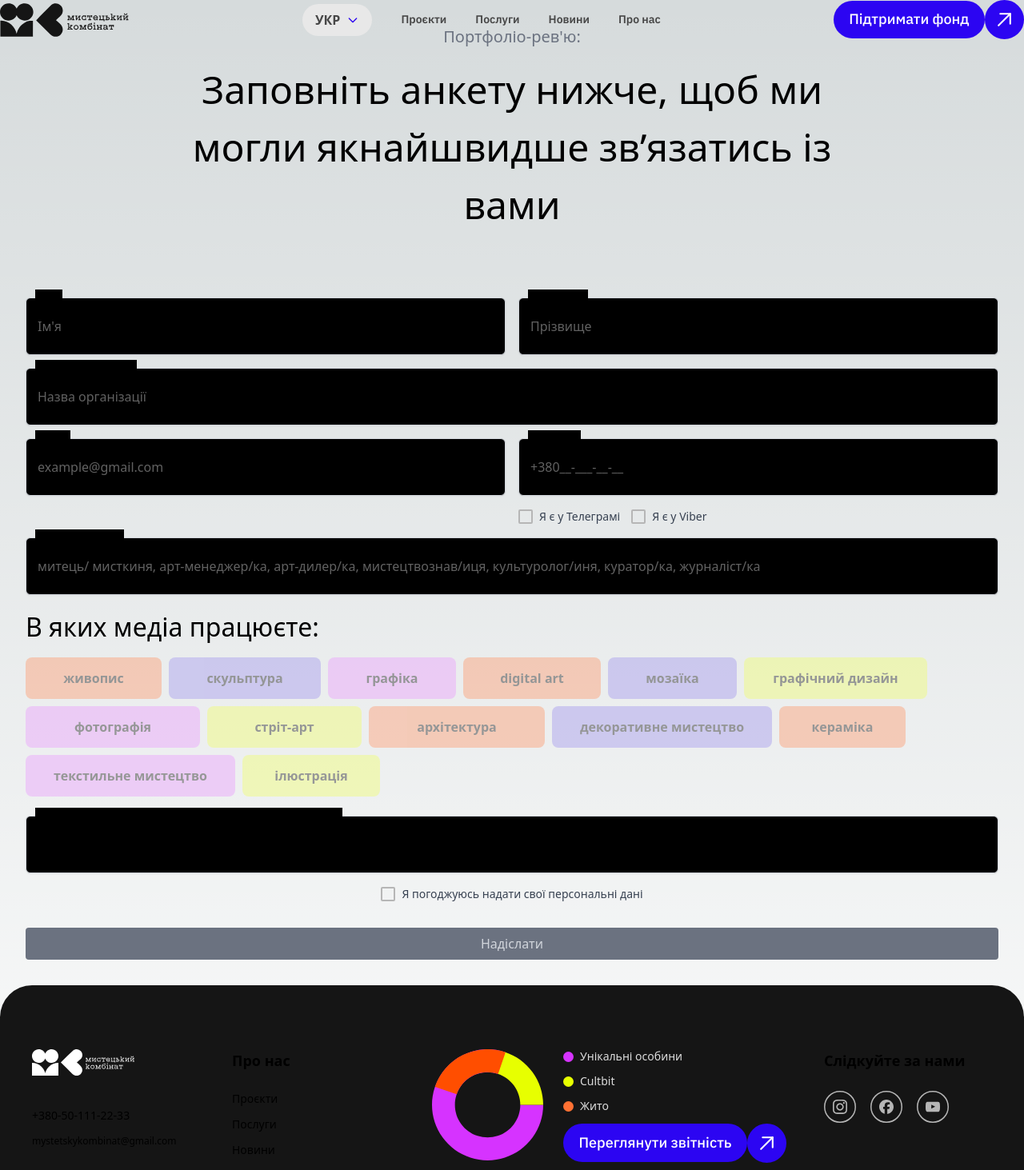
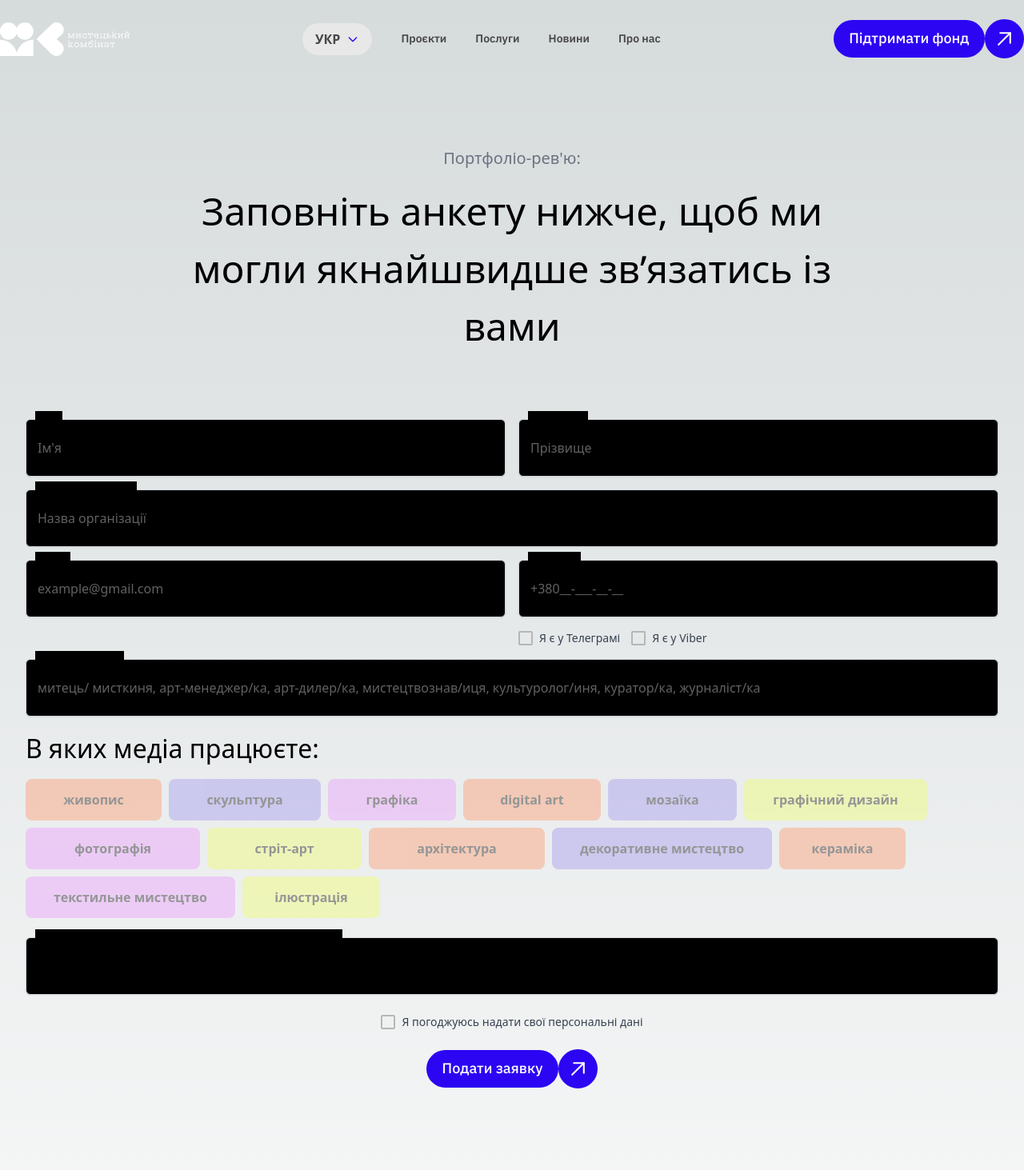
Before and after one commit to kamilka13me/myst_comb, a Next.js app in the folder frontend/: page /portfolio in a window 1280 px wide. Shown: the top 1463 px of the page at 80% size. Built offline with nearby package versions, Linux system fonts and the light colour scheme.

Commit message:
feat: fix header

```diff
--- a/frontend/app/portfolio/components/PortfolioForm.tsx
+++ b/frontend/app/portfolio/components/PortfolioForm.tsx
@@ -5,6 +5,7 @@ import FallingBricks from "./FillingBringsForm";
 import CheckboxForm from "./CheckboxForm";
 import { yupResolver } from "@hookform/resolvers/yup";
 import { schema } from "../helpers/validation";
+import { ButtonLink } from "@/shared/ui/ButtonLink";
 
 export interface FormInputs {
   firstName: string;
@@ -55,12 +56,12 @@ export default function PortfolioForm() {
     setValue("selectedBrick", []);
     setClearBricks(true);
     setTimeout(() => setClearBricks(false), 100);
-    setCheckedSubmit(false)
+    setCheckedSubmit(false);
   };
 
   return (
     <>
-      <p className="text-center text-xl font-medium text-gray-500 mb-4">
+      <p className="text-center text-xl font-medium text-gray-500 mb-4 mt-[152px]">
         Портфоліо-рев&apos;ю:
       </p>
       <div className="w-full flex justify-center mb-20">
@@ -68,7 +69,7 @@ export default function PortfolioForm() {
           Заповніть анкету нижче, щоб ми могли якнайшвидше звʼязатись із вами
         </h1>
       </div>
-      <form onSubmit={handleSubmit(onSubmit)} className="">
+      <form onSubmit={handleSubmit(onSubmit)} className=" mb-[180px]">
         <span className="flex gap-4">
           <InputForm
             label="Ім'я"
@@ -162,9 +163,9 @@ export default function PortfolioForm() {
           checked={getValues("agreeToProcess") || false}
           error={errors.agreeToProcess}
           onChange={handleCheckboxChange}
-          classMain="flex justify-center"
+          classMain="flex justify-center mt-6 mb-6"
         />
-        <button
+        {/* <button
           type="submit"
           disabled={!checkedSubmit}
           className={`mt-4 w-full py-2 px-4 rounded ${
@@ -174,7 +175,9 @@ export default function PortfolioForm() {
           }`}
         >
           Надіслати
-        </button>
+        </button> */}
+
+        <ButtonLink variant="arrowTextBlue" text="Подати заявку" to="/404" />
       </form>
     </>
   );
--- a/frontend/src/widgets/Header/ui/Header.tsx
+++ b/frontend/src/widgets/Header/ui/Header.tsx
@@ -1,5 +1,6 @@
 "use client";
 import LogoDark from "@/shared/assets/icons/LogoDark.svg?react";
+import LogoWhite from "@/shared/assets/icons/LogoWhite.svg?react";
 import { ButtonLink } from "@/shared/ui/ButtonLink";
 import { Icon } from "@/shared/ui/Icon";
 import { LanguageSwitcher } from "@/shared/ui/LanguageSwitcher";
@@ -13,11 +14,11 @@ const Header = () => {
 
   return (
     <header
-      className={`absolute ${pathname === "/" ? "top-[100px]" : "top-0"} z-30 w-full flex justify-center`}
+      className={`absolute ${pathname === "/" ? "top-[100px]" : "top-6"} z-30 w-full flex justify-center`}
     >
       <div className="max-w-[1340px] w-full">
         <VStack justify="between" align="center">
-          <Icon Svg={LogoDark} height={42} width={162} />
+          <Icon Svg={pathname === "/" ? LogoDark : LogoWhite} height={42} width={162} />
           <nav className="flex gap-9 items-center">
             {/* Language switcher */}
             <LanguageSwitcher languages={["УКР", "ENG"]} />
```
